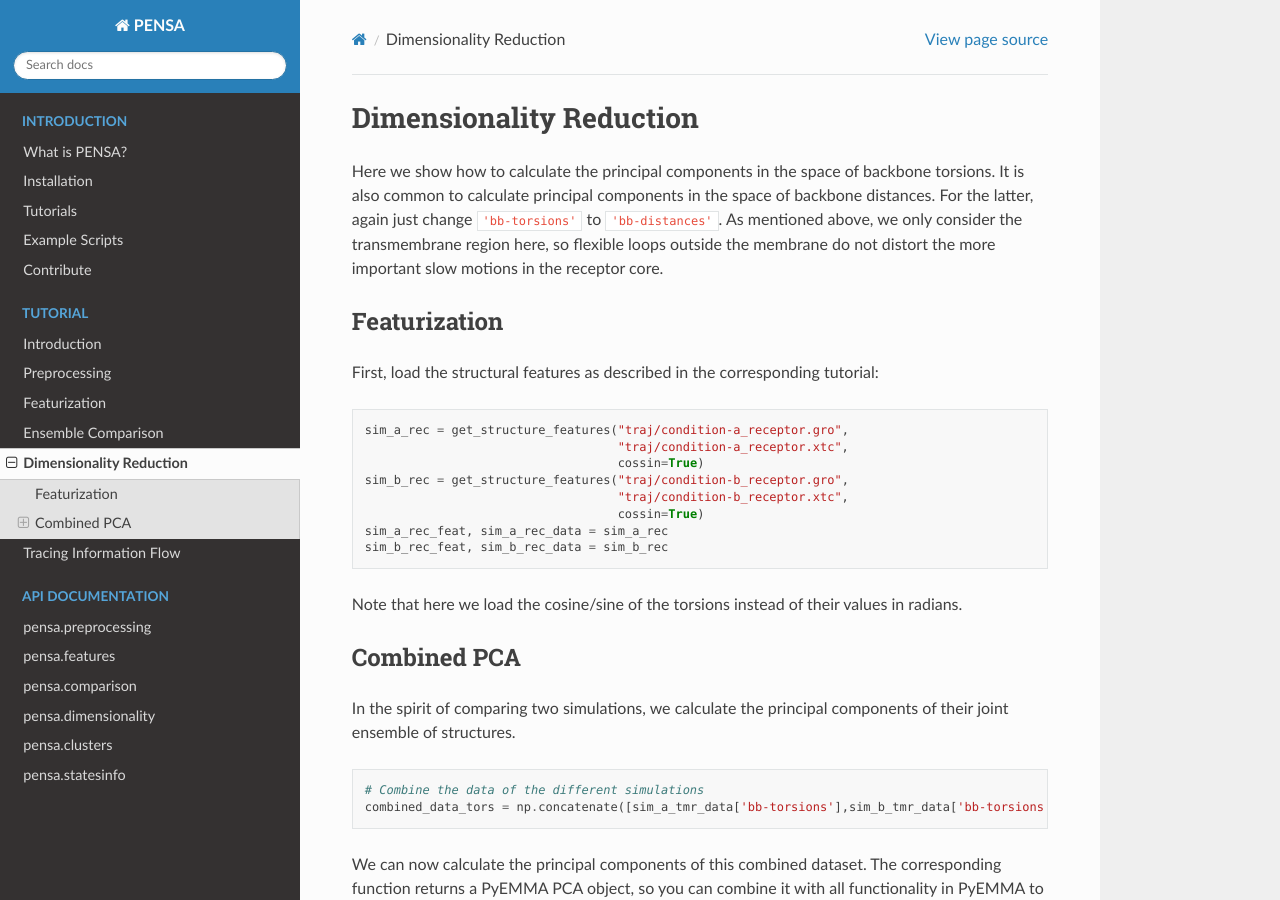
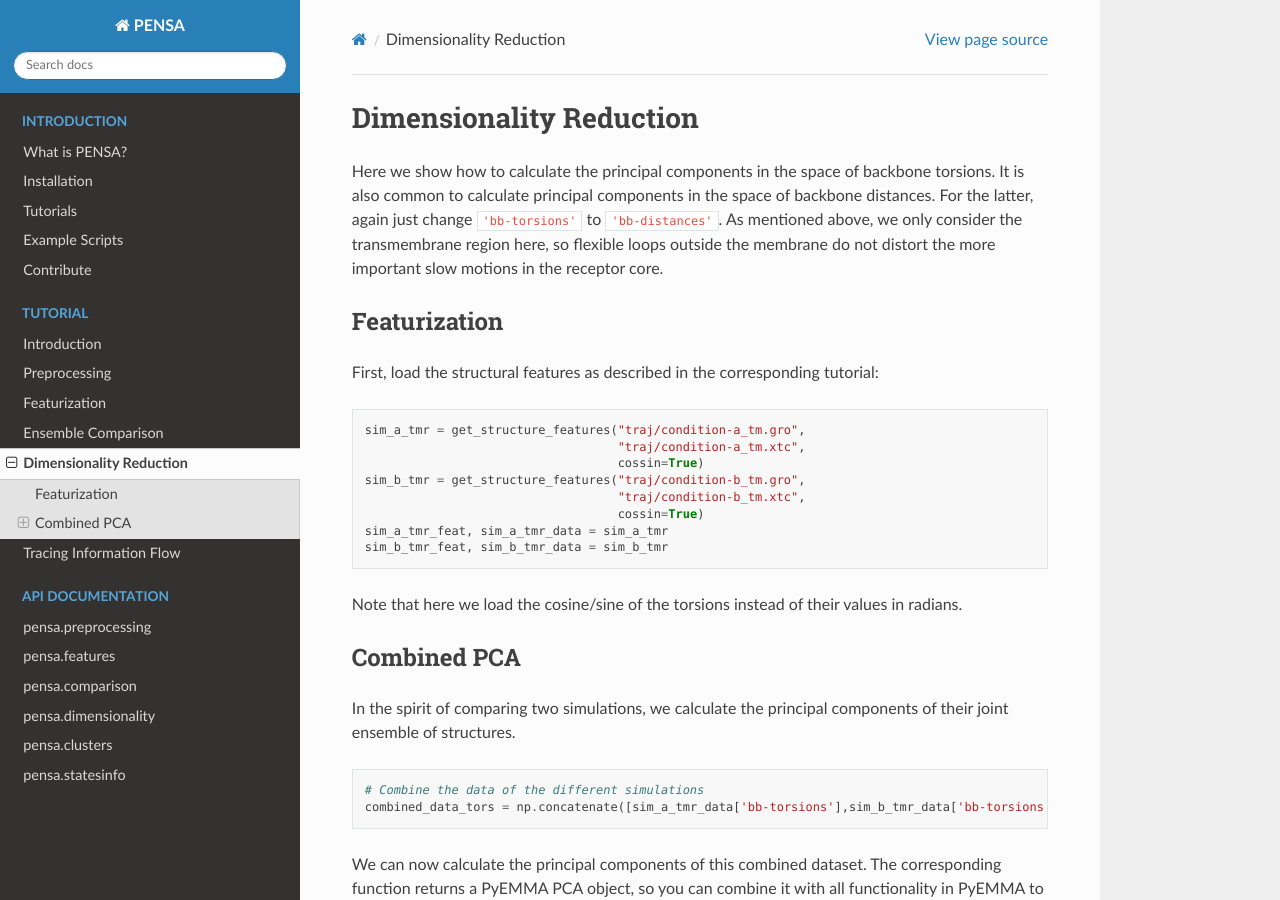
Before and after one commit to drorlab/pensa, a Sphinx documentation site: the page built from docs/tut-5-dimensionality.rst, in a window 1280 px wide and 900 px high. Built offline with Sphinx 7.4.7 and the Read the Docs theme 2.0.0, drawn with Linux system fonts in a browser that asks for light colours.

Commit message:
Update tut-5-dimensionality.rst

```diff
--- a/docs/tut-5-dimensionality.rst
+++ b/docs/tut-5-dimensionality.rst
@@ -16,14 +16,14 @@ tutorial:
 
 .. code:: ipython3
 
-    sim_a_rec = get_structure_features("traj/condition-a_receptor.gro",
-                                       "traj/condition-a_receptor.xtc",
+    sim_a_tmr = get_structure_features("traj/condition-a_tm.gro",
+                                       "traj/condition-a_tm.xtc",
                                        cossin=True)
-    sim_b_rec = get_structure_features("traj/condition-b_receptor.gro",
-                                       "traj/condition-b_receptor.xtc",
+    sim_b_tmr = get_structure_features("traj/condition-b_tm.gro",
+                                       "traj/condition-b_tm.xtc",
                                        cossin=True)
-    sim_a_rec_feat, sim_a_rec_data = sim_a_rec
-    sim_b_rec_feat, sim_b_rec_data = sim_b_rec
+    sim_a_tmr_feat, sim_a_tmr_data = sim_a_tmr
+    sim_b_tmr_feat, sim_b_tmr_data = sim_b_tmr
 
 Note that here we load the cosine/sine of the torsions instead of their
 values in radians.
```
